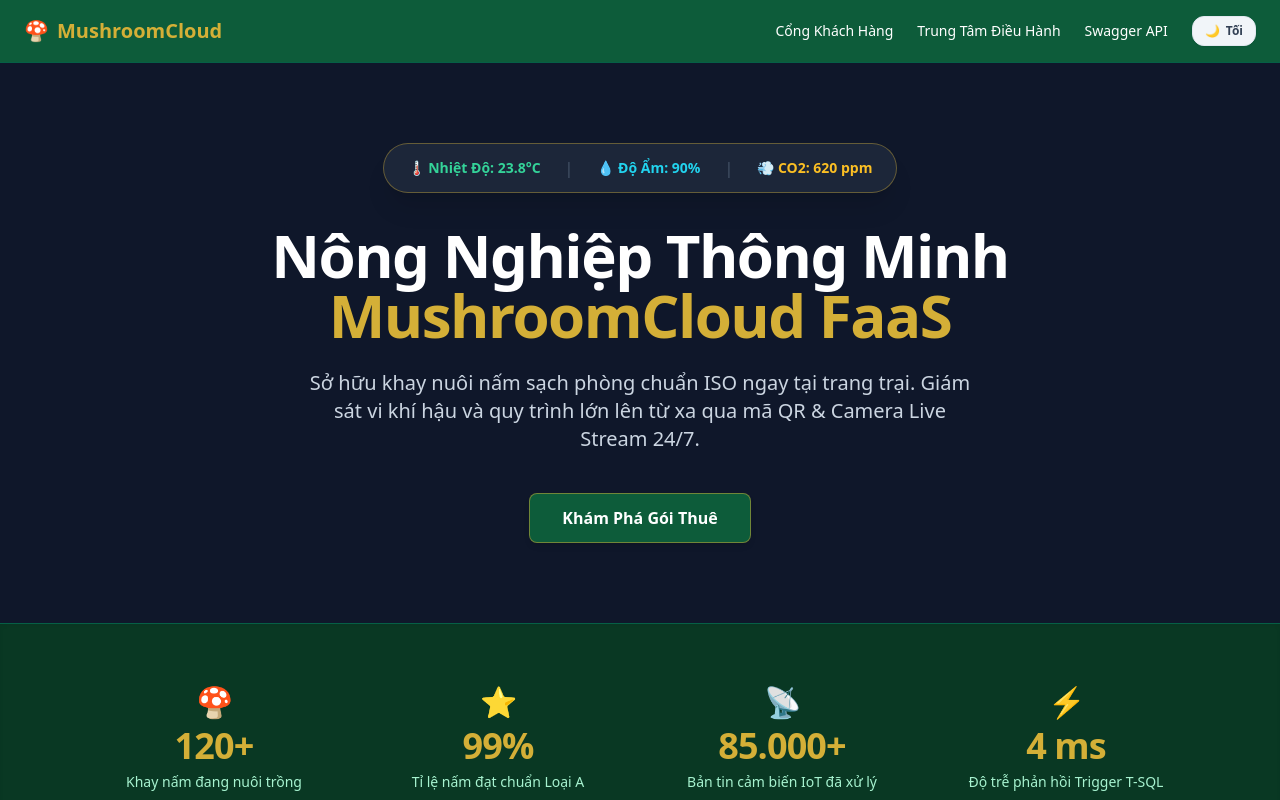
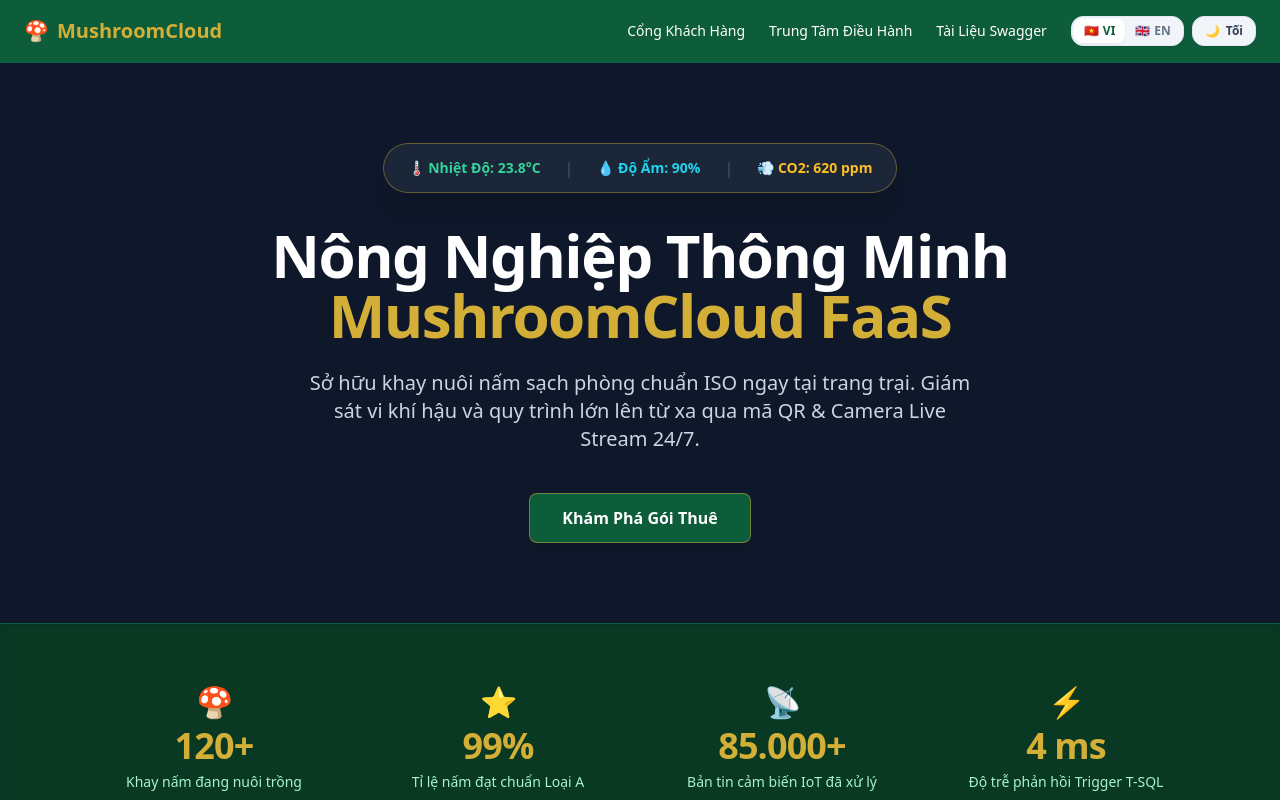
Before and after one commit to BryannLee202/QUAN_TRI_CSDL, a Next.js app in the folder frontend/: page / in a window 1280 px wide. Shown: the top 800 px of the page. Built offline with nearby package versions, Linux system fonts and the light colour scheme.

Commit message:
feat(i18n): tich hop LanguageToggle vao Navbar va cau hinh LanguageProvider toan cuc

```diff
--- a/frontend/src/app/layout.tsx
+++ b/frontend/src/app/layout.tsx
@@ -1,6 +1,7 @@
 import type { Metadata } from "next";
 import "./globals.css";
 import NetworkStatusBanner from "../components/NetworkStatusBanner";
+import { LanguageProvider } from "../context/LanguageContext";
 
 export const metadata: Metadata = {
   title: "MushroomCloud - Nông Nghiệp Thông Minh FaaS",
@@ -15,8 +16,10 @@ export default function RootLayout({
   return (
     <html lang="vi">
       <body className="min-h-screen bg-[#F8FAFC] text-slate-800 antialiased">
-        <NetworkStatusBanner />
-        {children}
+        <LanguageProvider>
+          <NetworkStatusBanner />
+          {children}
+        </LanguageProvider>
       </body>
     </html>
   );
--- a/frontend/src/components/layout/Navbar.tsx
+++ b/frontend/src/components/layout/Navbar.tsx
@@ -1,26 +1,35 @@
+'use client';
+
 import Link from "next/link";
 import ThemeToggle from "./ThemeToggle";
+import LanguageToggle from "./LanguageToggle";
+import { useLanguage } from "../../context/LanguageContext";
 
 export default function Navbar() {
+  const { t } = useLanguage();
+
   return (
     <nav className="bg-[#0D5C3A] text-white px-6 py-4 flex justify-between items-center shadow-md dark:bg-slate-900 border-b border-emerald-800 dark:border-slate-800 transition-colors">
       <div className="text-xl font-bold text-[#D4AF37] shrink-0 whitespace-nowrap flex items-center gap-2">
         <span>🍄</span>
-        <span>MushroomCloud</span>
+        <span>{t.nav.brand}</span>
       </div>
-      <div className="flex items-center gap-6">
+      <div className="flex items-center gap-4 sm:gap-6">
         <div className="hidden sm:flex space-x-6 text-sm font-medium">
           <Link href="/" className="hover:text-[#D4AF37] transition shrink-0 whitespace-nowrap">
-            Cổng Khách Hàng
+            {t.nav.customerPortal}
           </Link>
           <Link href="/operator" className="hover:text-[#D4AF37] transition shrink-0 whitespace-nowrap">
-            Trung Tâm Điều Hành
+            {t.nav.operatorCenter}
           </Link>
           <a href="http://localhost:5000/api-docs" target="_blank" rel="noreferrer" className="hover:text-[#D4AF37] transition shrink-0 whitespace-nowrap">
-            Swagger API
+            {t.nav.swaggerDocs}
           </a>
         </div>
-        <ThemeToggle />
+        <div className="flex items-center gap-2">
+          <LanguageToggle />
+          <ThemeToggle />
+        </div>
       </div>
     </nav>
   );
```
